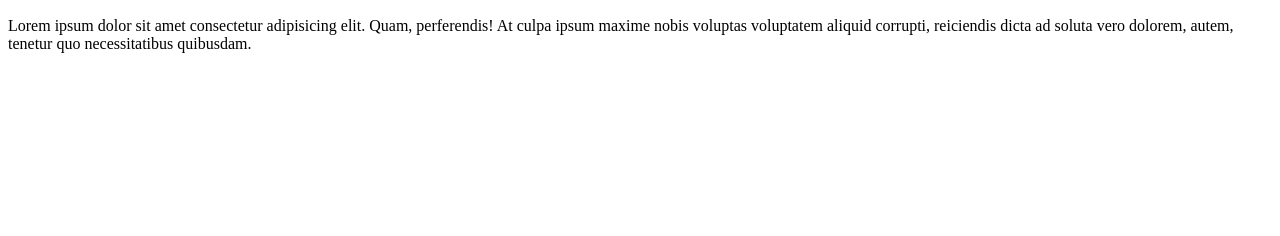
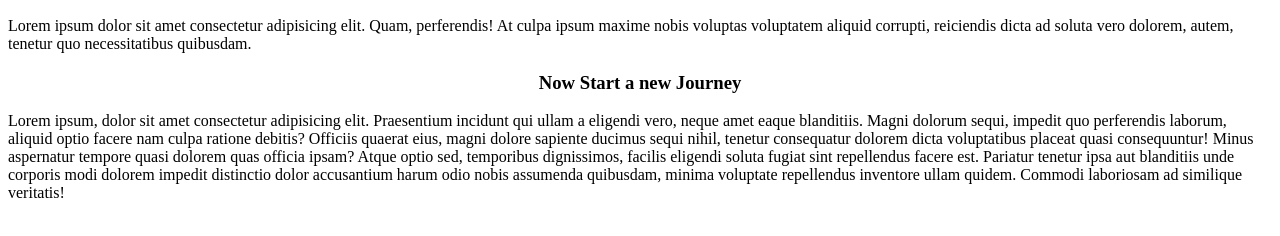
Before and after one commit to Minhajul43/My-Second-github, a plain HTML site: page index.html in a window 1280 px wide. Shown: the part 50-286 px from the top of the page. Drawn offline with Linux system fonts and the light colour scheme.

Commit message:
Updated commit

```diff
--- a/index.html
+++ b/index.html
@@ -11,5 +11,9 @@
     <p>Lorem ipsum dolor sit amet consectetur adipisicing elit. Quam, perferendis! At culpa ipsum maxime nobis voluptas voluptatem aliquid corrupti, reiciendis dicta ad soluta vero dolorem, autem, tenetur quo necessitatibus quibusdam.</p>
   </div>
 
+  <h3 style="text-align: center;">Now Start a new Journey</h3>
+  <p>Lorem ipsum, dolor sit amet consectetur adipisicing elit. Praesentium incidunt qui ullam a eligendi vero, neque amet eaque blanditiis. Magni dolorum sequi, impedit quo perferendis laborum, aliquid optio facere nam culpa ratione debitis? Officiis quaerat eius, magni dolore sapiente ducimus sequi nihil, tenetur consequatur dolorem dicta voluptatibus placeat quasi consequuntur! Minus aspernatur tempore quasi dolorem quas officia ipsam? Atque optio sed, temporibus dignissimos, facilis eligendi soluta fugiat sint repellendus facere est. Pariatur tenetur ipsa aut blanditiis unde corporis modi dolorem impedit distinctio dolor accusantium harum odio nobis assumenda quibusdam, minima voluptate repellendus inventore ullam quidem. Commodi laboriosam ad similique veritatis!</p>
+
+
 </body>
 </html>
```
